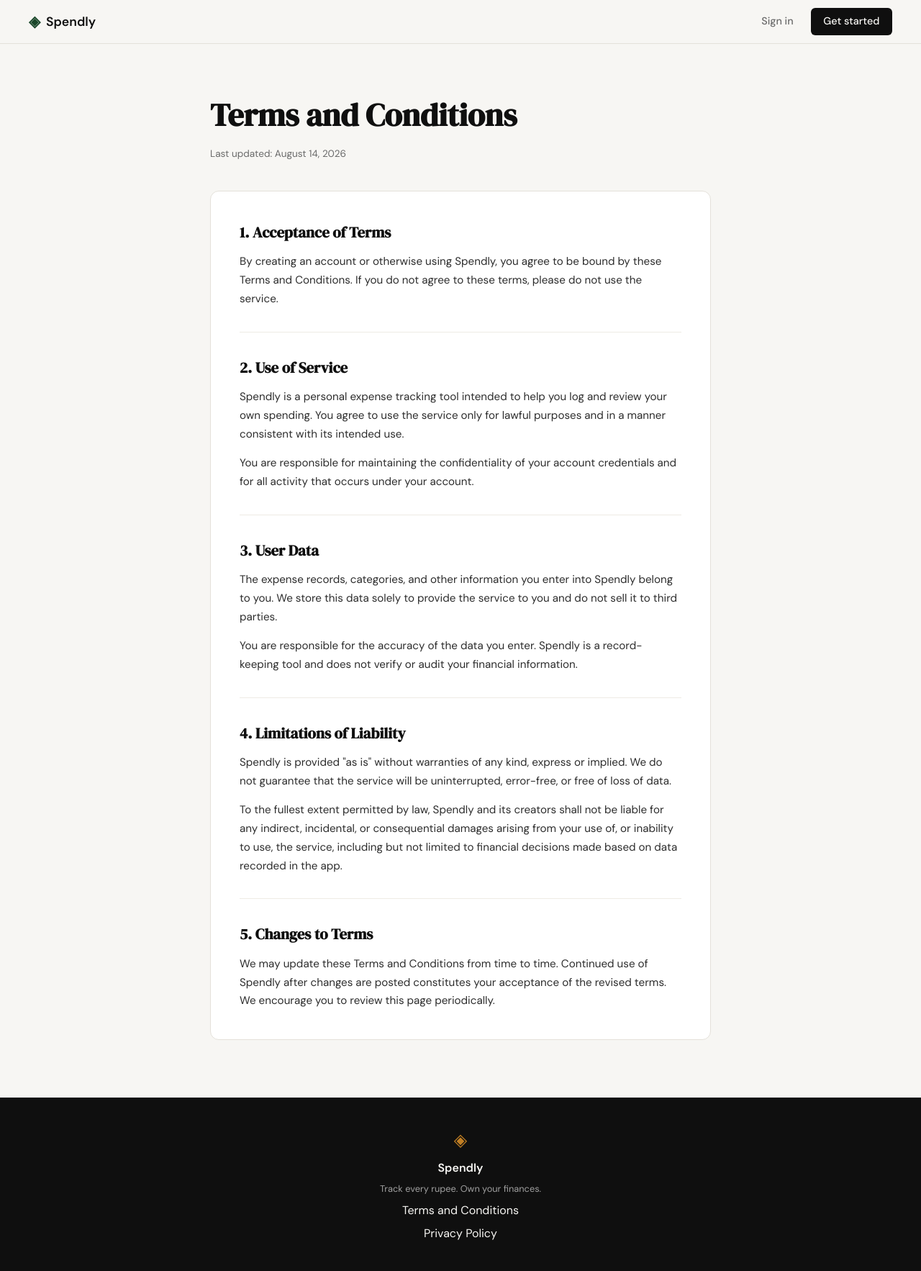
After one commit to syedmunimshah/spendly, a Flask app: page /terms in a window 1280 px wide. The commit adds this page. Shown: the whole page at 72% size. Run offline with Flask 3, Linux system fonts and the light colour scheme.

Commit message:
landing: add terms and conditions page and route

```diff
--- a/app.py
+++ b/app.py
@@ -20,6 +20,16 @@ def register():
 @app.route("/login")
 def login():
     return render_template("login.html")
+
+
+@app.route("/terms")
+def terms():
+    return render_template("terms.html")
+
+
+@app.route("/privacy")
+def privacy():
+    return render_template("privacy.html")
 
 
 # ------------------------------------------------------------------ #
--- a/static/css/style.css
+++ b/static/css/style.css
@@ -478,6 +478,70 @@ a { color: inherit; text-decoration: none; }
 .auth-switch a:hover { text-decoration: underline; }
 
 /* ------------------------------------------------------------------ */
+/* Legal pages                                                         */
+/* ------------------------------------------------------------------ */
+
+.legal-section {
+    padding: 4rem 2rem 5rem;
+    max-width: 760px;
+    margin: 0 auto;
+}
+
+.legal-header {
+    margin-bottom: 2.5rem;
+}
+
+.legal-title {
+    font-family: var(--font-display);
+    font-size: clamp(2rem, 4vw, 2.75rem);
+    color: var(--ink);
+    margin-bottom: 0.5rem;
+}
+
+.legal-updated {
+    font-size: 0.85rem;
+    color: var(--ink-muted);
+}
+
+.legal-card {
+    background: var(--paper-card);
+    border: 1px solid var(--border);
+    border-radius: var(--radius-md);
+    padding: 2.5rem;
+}
+
+.legal-card section + section {
+    margin-top: 2rem;
+    padding-top: 2rem;
+    border-top: 1px solid var(--border-soft);
+}
+
+.legal-card h2 {
+    font-family: var(--font-display);
+    font-size: 1.3rem;
+    color: var(--ink);
+    margin-bottom: 0.75rem;
+}
+
+.legal-card p {
+    font-size: 0.95rem;
+    color: var(--ink-soft);
+    line-height: 1.7;
+}
+
+.legal-card p + p { margin-top: 0.9rem; }
+
+.legal-card ul {
+    margin-top: 0.75rem;
+    padding-left: 1.25rem;
+    color: var(--ink-soft);
+    font-size: 0.95rem;
+    line-height: 1.7;
+}
+
+.legal-card li + li { margin-top: 0.3rem; }
+
+/* ------------------------------------------------------------------ */
 /* Footer                                                              */
 /* ------------------------------------------------------------------ */
 
--- a/templates/base.html
+++ b/templates/base.html
@@ -34,8 +34,8 @@
             <span class="brand-icon">◈</span>
             <span class="footer-name">Spendly</span>
             <p class="footer-copy">Track every rupee. Own your finances.</p>
-            <a href="#">Terms and Conditions</a>
-            <a href="#">Privacy Policy</a>
+            <a href="{{ url_for('terms') }}">Terms and Conditions</a>
+            <a href="{{ url_for('privacy') }}">Privacy Policy</a>
         </div>
     </footer>
 
--- /dev/null
+++ b/templates/terms.html
@@ -0,0 +1,44 @@
+{% extends "base.html" %}
+
+{% block title %}Terms and Conditions — Spendly{% endblock %}
+
+{% block content %}
+
+<section class="legal-section">
+    <div class="legal-header">
+        <h1 class="legal-title">Terms and Conditions</h1>
+        <p class="legal-updated">Last updated: August 14, 2026</p>
+    </div>
+
+    <div class="legal-card">
+        <section>
+            <h2>1. Acceptance of Terms</h2>
+            <p>By creating an account or otherwise using Spendly, you agree to be bound by these Terms and Conditions. If you do not agree to these terms, please do not use the service.</p>
+        </section>
+
+        <section>
+            <h2>2. Use of Service</h2>
+            <p>Spendly is a personal expense tracking tool intended to help you log and review your own spending. You agree to use the service only for lawful purposes and in a manner consistent with its intended use.</p>
+            <p>You are responsible for maintaining the confidentiality of your account credentials and for all activity that occurs under your account.</p>
+        </section>
+
+        <section>
+            <h2>3. User Data</h2>
+            <p>The expense records, categories, and other information you enter into Spendly belong to you. We store this data solely to provide the service to you and do not sell it to third parties.</p>
+            <p>You are responsible for the accuracy of the data you enter. Spendly is a record-keeping tool and does not verify or audit your financial information.</p>
+        </section>
+
+        <section>
+            <h2>4. Limitations of Liability</h2>
+            <p>Spendly is provided "as is" without warranties of any kind, express or implied. We do not guarantee that the service will be uninterrupted, error-free, or free of loss of data.</p>
+            <p>To the fullest extent permitted by law, Spendly and its creators shall not be liable for any indirect, incidental, or consequential damages arising from your use of, or inability to use, the service, including but not limited to financial decisions made based on data recorded in the app.</p>
+        </section>
+
+        <section>
+            <h2>5. Changes to Terms</h2>
+            <p>We may update these Terms and Conditions from time to time. Continued use of Spendly after changes are posted constitutes your acceptance of the revised terms. We encourage you to review this page periodically.</p>
+        </section>
+    </div>
+</section>
+
+{% endblock %}
```
Also changed, not shown: templates/privacy.html (added, +51 -0 lines).
